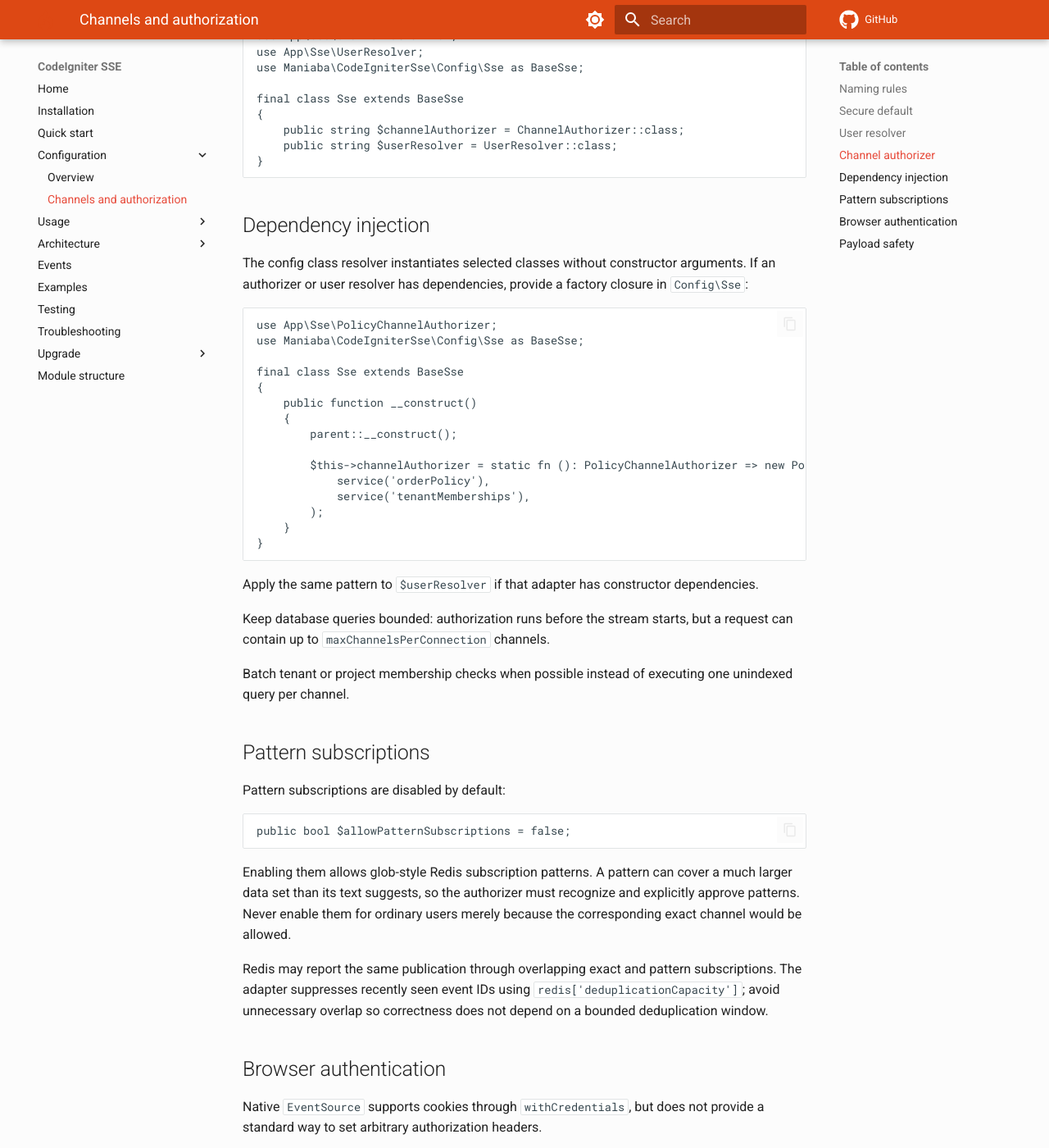
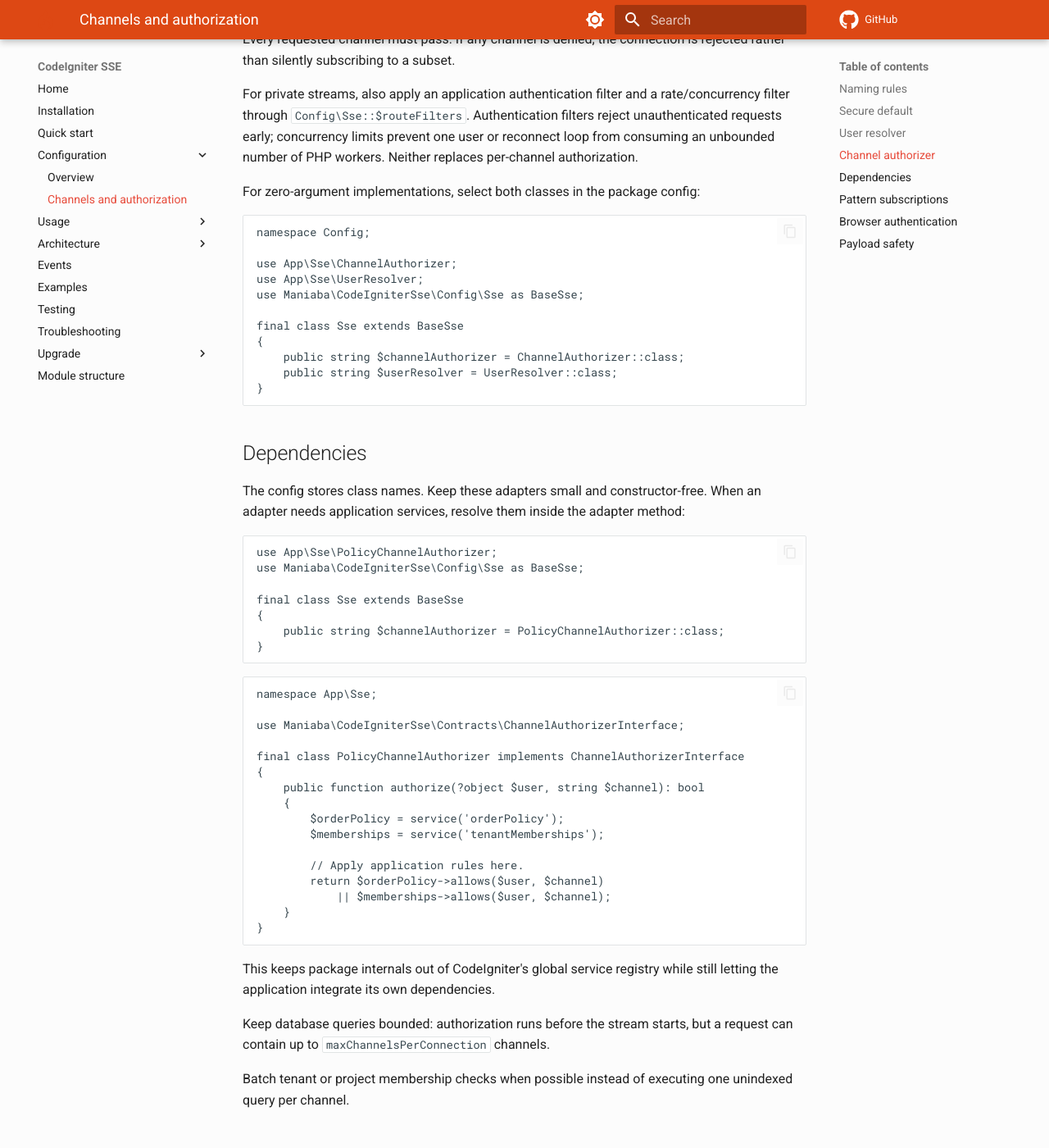
Before and after one commit to maniaba/codeigniter4-sse, an MkDocs documentation site: the page built from docs/channels-and-authorization.md, in a window 1280 px wide and 1400 px high, scrolled down 2635 px. Shown: the whole window at 82% size. Built offline with MkDocs 1.6.1 and Material for MkDocs 9.7.7, drawn with Linux system fonts in a browser that asks for light colours; comment, search, counter and statistics services are not loaded; the version menu is left out; a style sheet for code colours, icons or effects is not loaded; some of the changed text lies outside the part shown.

Commit message:
Refactor channel authorization testing and add ShieldUserResolver

````diff
--- a/composer.json
+++ b/composer.json
@@ -23,6 +23,9 @@
     "support": {
         "issues": "https://github.com/maniaba/codeigniter4-sse/issues",
         "source": "https://github.com/maniaba/codeigniter4-sse"
+    },
+    "suggest": {
+        "codeigniter4/shield": "Required when using ShieldUserResolver for CodeIgniter Shield authentication."
     },
     "require": {
         "php": "^8.2",
--- a/docs/channels-and-authorization.md
+++ b/docs/channels-and-authorization.md
@@ -74,6 +74,21 @@ The resolver may use CodeIgniter Shield, a session, JWT claims, or an
 application-specific auth service. It must return the authenticated subject or
 `null`; it must not trust a user ID from the `channels` query parameter.
 
+For CodeIgniter Shield, use the packaged resolver. It uses Shield's `auth`
+helper and returns `auth()->user()`:
+
+```php
+namespace Config;
+
+use Maniaba\CodeIgniterSse\Authorization\ShieldUserResolver;
+use Maniaba\CodeIgniterSse\Config\Sse as BaseSse;
+
+final class Sse extends BaseSse
+{
+    public string $userResolver = ShieldUserResolver::class;
+}
+```
+
 Resolve authentication before the long-lived stream starts. If the
 authentication layer opens a locking PHP session, release the session lock
 after resolving the user so the SSE connection does not block the user's
@@ -134,11 +149,11 @@ final class Sse extends BaseSse
 }
 ```
 
-## Dependency injection
+## Dependencies
 
-The config class resolver instantiates selected classes without constructor
-arguments. If an authorizer or user resolver has dependencies, provide a factory
-closure in `Config\Sse`:
+The config stores class names. Keep these adapters small and constructor-free.
+When an adapter needs application services, resolve them inside the adapter
+method:
 
 ```php
 use App\Sse\PolicyChannelAuthorizer;
@@ -146,20 +161,31 @@ use Maniaba\CodeIgniterSse\Config\Sse as BaseSse;
 
 final class Sse extends BaseSse
 {
-    public function __construct()
+    public string $channelAuthorizer = PolicyChannelAuthorizer::class;
+}
+```
+
+```php
+namespace App\Sse;
+
+use Maniaba\CodeIgniterSse\Contracts\ChannelAuthorizerInterface;
+
+final class PolicyChannelAuthorizer implements ChannelAuthorizerInterface
+{
+    public function authorize(?object $user, string $channel): bool
     {
-        parent::__construct();
+        $orderPolicy = service('orderPolicy');
+        $memberships = service('tenantMemberships');
 
-        $this->channelAuthorizer = static fn (): PolicyChannelAuthorizer => new PolicyChannelAuthorizer(
-            service('orderPolicy'),
-            service('tenantMemberships'),
-        );
+        // Apply application rules here.
+        return $orderPolicy->allows($user, $channel)
+            || $memberships->allows($user, $channel);
     }
 }
 ```
 
-Apply the same pattern to `$userResolver` if that adapter has constructor
-dependencies.
+This keeps package internals out of CodeIgniter's global service registry while
+still letting the application integrate its own dependencies.
 
 Keep database queries bounded: authorization runs before the stream starts,
 but a request can contain up to `maxChannelsPerConnection` channels.
````
Also changed, not shown: docs/configuration.md (+6 -0 lines), 7 other files.
